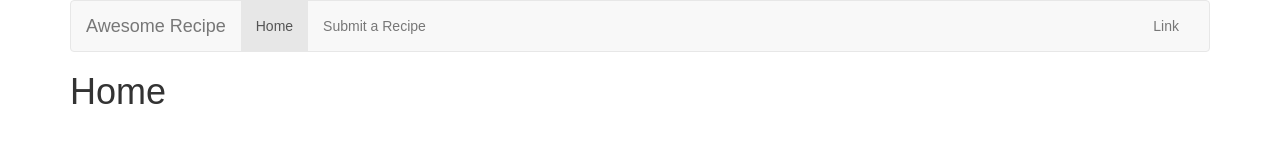
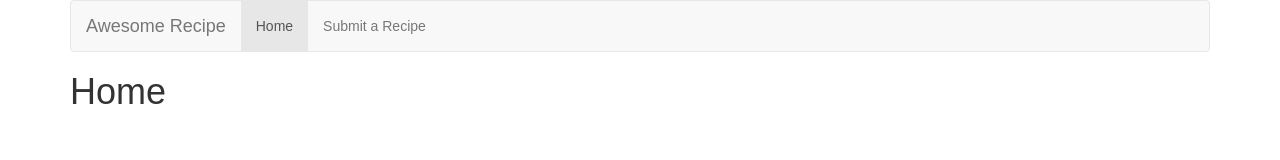
Before and after one commit to nileshgulia1/react-fullstkapp, a React (Create React App) app: page / in a window 1280 px wide. Shown: the top 160 px of the page. Built offline with nearby package versions, Linux system fonts and the light colour scheme.

Commit message:
modified routing

```diff
--- a/src/index.js
+++ b/src/index.js
@@ -29,7 +29,7 @@ ReactDOM.render(
   <span className="icon-bar"></span>
   <span className="icon-bar"></span>
 </button>
-<a className="navbar-brand" href="#">Awesome Recipe</a>
+<NavLink className="navbar-brand" to="/">Awesome Recipe</NavLink>
 </div>
 
 
@@ -40,10 +40,7 @@ ReactDOM.render(
 
 </ul>
 
-<ul className="nav navbar-nav navbar-right">
-  <li><a href="#">Link</a></li>
 
-</ul>
 </div>
 </div>
 </nav>
```
